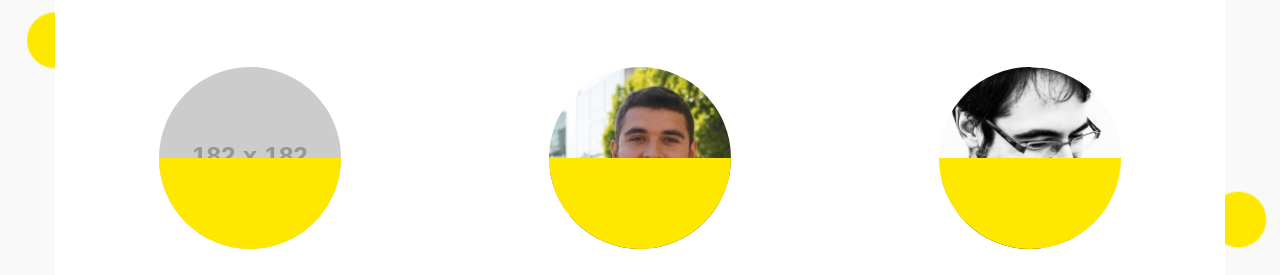
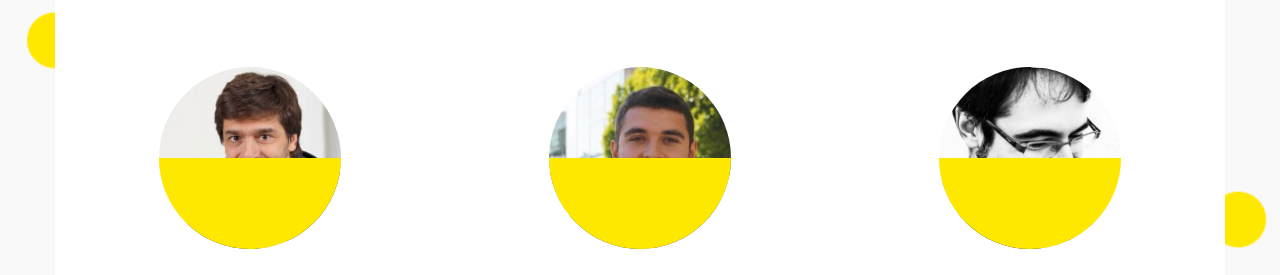
Before and after one commit to SolidGo/solidgo.github.io, a plain HTML site: page team.html in a window 1280 px wide. Shown: the part 647-922 px from the top of the page. Drawn offline with nearby package versions, Linux system fonts and the light colour scheme; placeholder pictures from the web are drawn by us.

Commit message:
Foto Alvaro

```diff
--- a/styles/main.less
+++ b/styles/main.less
@@ -515,7 +515,9 @@ footer {
             background-position: center 330px;
         }
         #myimage4 {
-            background: transparent url('http://placehold.it/182');
+            background: transparent url('../img/team/alvaro_moron.jpg') ;
+            background-size: 250px;
+             background-position: -25px -10px;
         }
         #myimage5 {
             background: transparent url('../img/team/jose_arias.jpg') center;
```
Also changed, not shown: styles/main.css.
